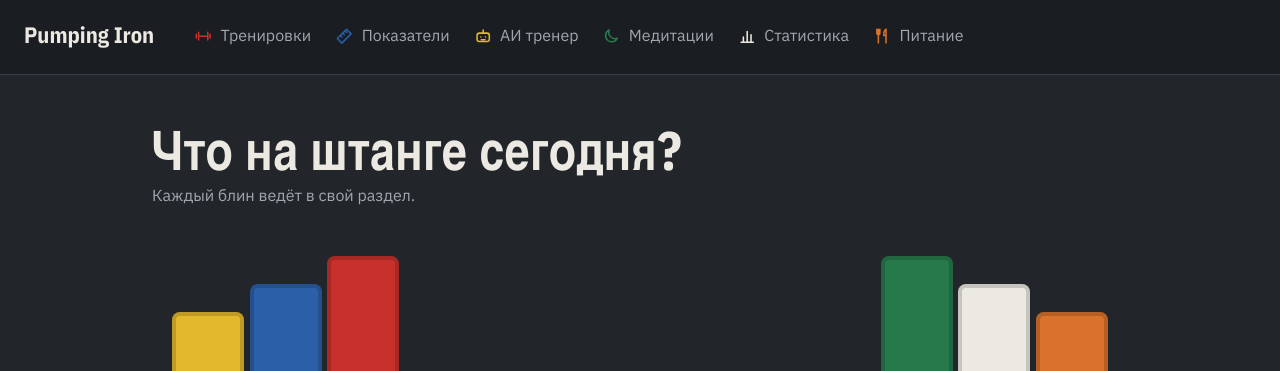
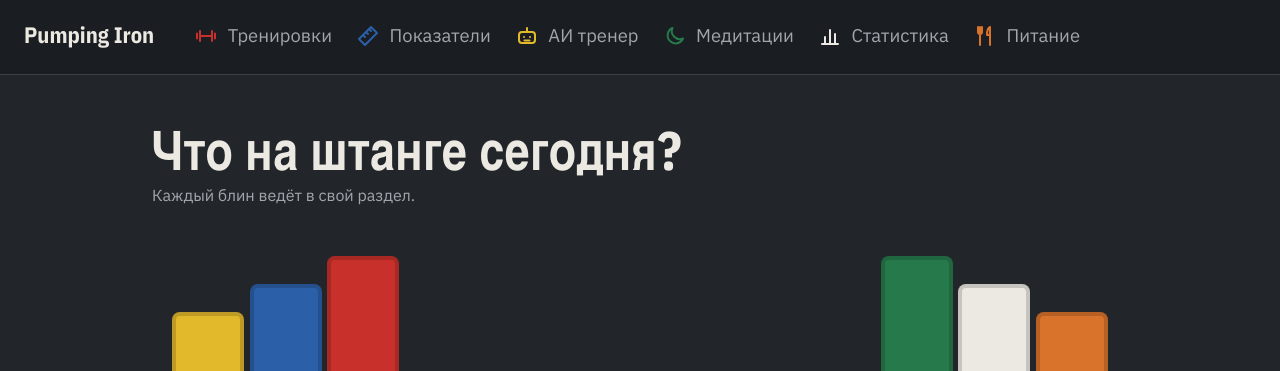
Before and after one commit to BorodaPetra/Pumping_Iron, a FastAPI app: page / in a window 1280 px wide. Shown: the top 371 px of the page. Run offline with FastAPI, Linux system fonts and the light colour scheme; data that the repository does not hold is empty.

Commit message:
Navbar: larger links and icons

```diff
--- a/src/pumping_iron/static/style.css
+++ b/src/pumping_iron/static/style.css
@@ -66,9 +66,10 @@ a:focus-visible {
 .navbar a {
   display: inline-flex;
   align-items: center;
-  gap: 0.5rem;
+  gap: 0.6rem;
   padding: 0.3rem 0;
   color: var(--muted);
+  font-size: 1.15rem;
   text-decoration: none;
   border-bottom: 2px solid transparent;
 }
@@ -78,7 +79,7 @@ a:focus-visible {
 .navbar a[aria-current="page"] { border-bottom-color: var(--plate); }
 
 /* icon in the section's plate colour in front of each section link */
-.navbar a .icon { color: var(--plate); }
+.navbar a .icon { width: 1.5rem; height: 1.5rem; color: var(--plate); }
 
 .navbar .brand {
   margin-right: 1rem;
```
